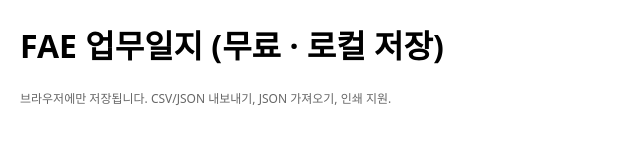
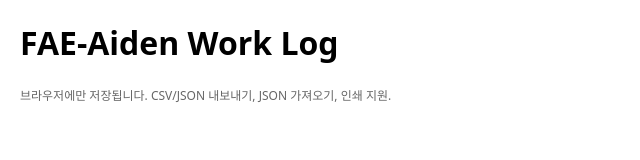
Before and after one commit to Aidencho79/FAE-work, a plain HTML site: page index.html in a window 1280 px wide. Shown: the whole page, without its empty margins (0-640 px from the left). Drawn offline with nearby package versions, Linux system fonts and the light colour scheme.

Commit message:
index.html

```diff
--- a/index.html
+++ b/index.html
@@ -34,7 +34,7 @@
   </style>
 </head>
 <body>
-  <h1>FAE 업무일지 (무료 · 로컬 저장)</h1>
+  <h1>FAE-Aiden Work Log</h1>
   <p class="muted small">브라우저에만 저장됩니다. CSV/JSON 내보내기, JSON 가져오기, 인쇄 지원.</p>
 
   <div id="root"></div>
```
